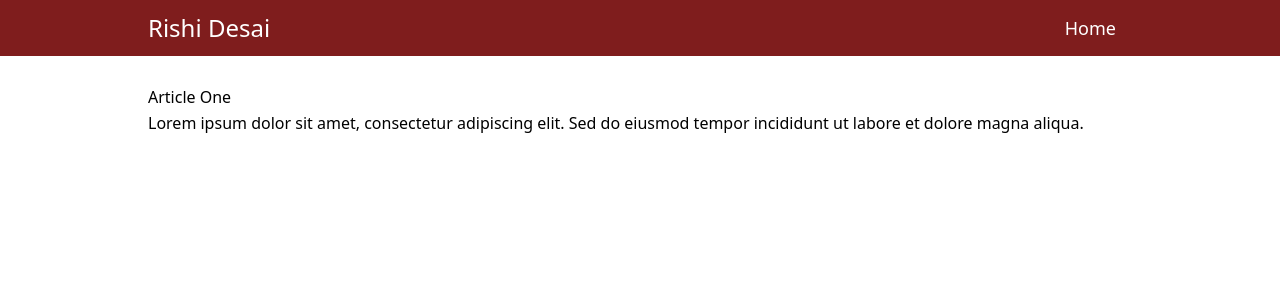
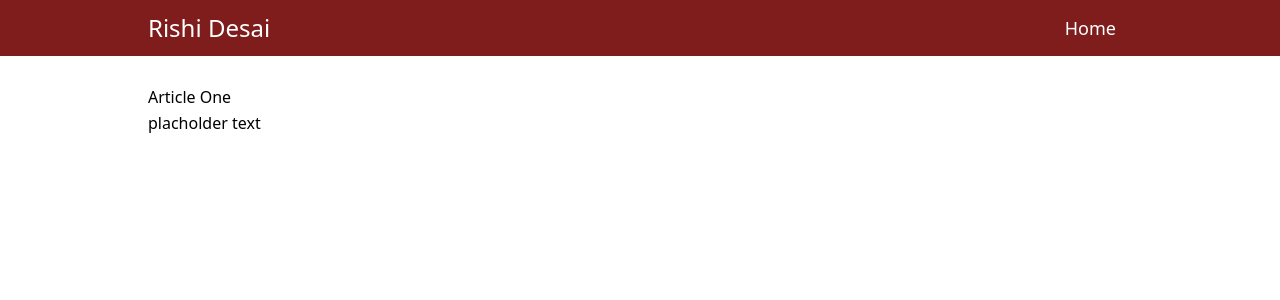
Before and after one commit to RishiDesai/rishidesai.github.io, a Jekyll site: the page built from posts/article-one.md, in a window 1280 px wide. Shown: the top 300 px of the page. Built offline with Jekyll 4.4.1, drawn with Linux system fonts in a browser that asks for light colours.

Commit message:
more testing

```diff
--- a/posts/article-one.md
+++ b/posts/article-one.md
@@ -6,4 +6,4 @@ date: 2025-04-01
 
 # Article One
 
-Lorem ipsum dolor sit amet, consectetur adipiscing elit. Sed do eiusmod tempor incididunt ut labore et dolore magna aliqua.
+placholder text
```
